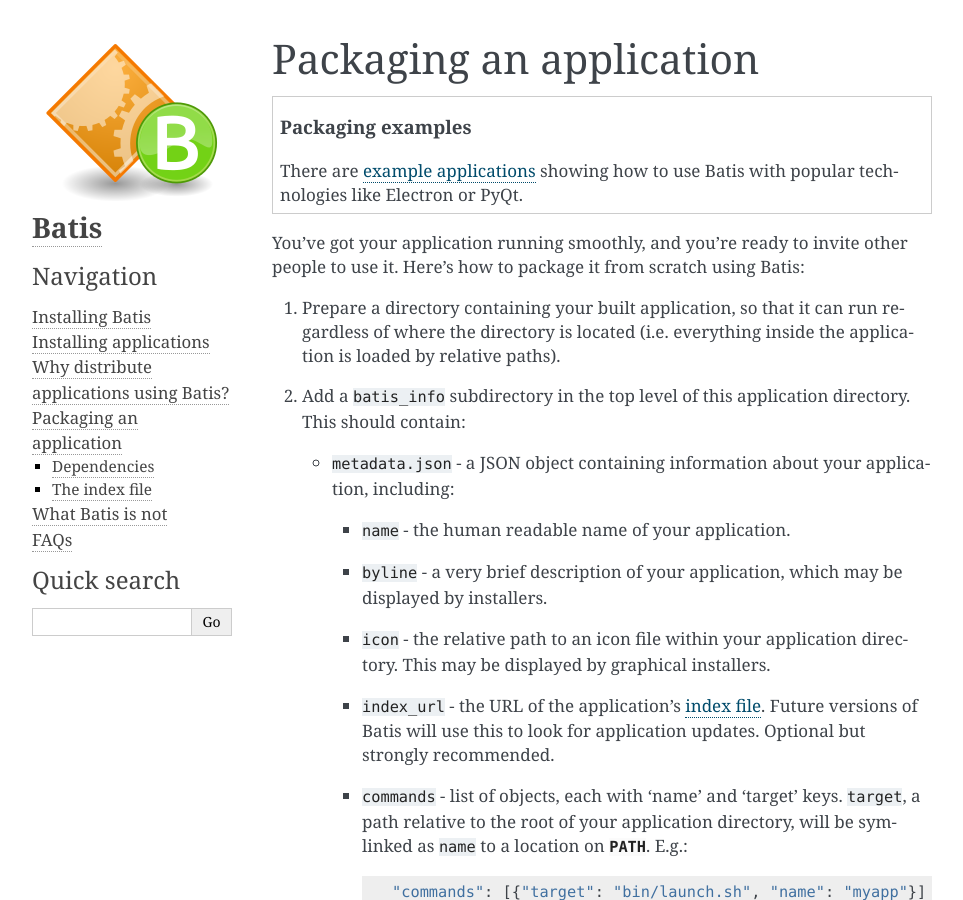
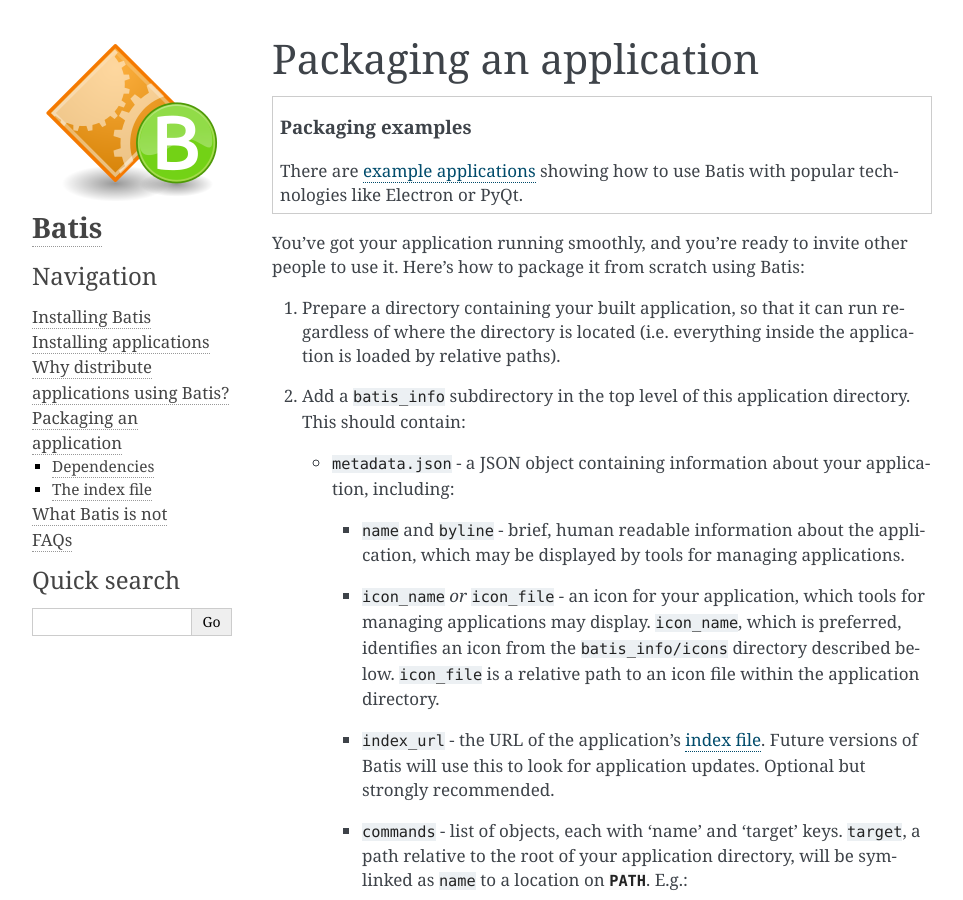
Before and after one commit to batis-installer/batis, a Sphinx documentation site: the page built from doc/packaging.rst, in a window 1280 px wide and 900 px high. Shown: the whole window, without its empty margins (148-1111 px from the left). Built offline with Sphinx 7.4.7, drawn with Linux system fonts in a browser that asks for light colours.

Commit message:
Allow icon_name or icon_file in metadata

```diff
--- a/doc/packaging.rst
+++ b/doc/packaging.rst
@@ -18,11 +18,13 @@ people to use it. Here's how to package it from scratch using Batis:
    * :file:`metadata.json` - a JSON object containing information about your
      application, including:
 
-     - ``name`` - the human readable name of your application.
-     - ``byline`` - a very brief description of your application, which may be
-       displayed by installers.
-     - ``icon`` - the relative path to an icon file within your application
-       directory. This may be displayed by graphical installers.
+     - ``name`` and ``byline`` - brief, human readable information about the
+       application, which may be displayed by tools for managing applications.
+     - ``icon_name`` *or* ``icon_file`` - an icon for your application, which tools
+       for managing applications may display. ``icon_name``, which is preferred,
+       identifies an icon from the ``batis_info/icons`` directory described below.
+       ``icon_file`` is a relative path to an icon file within the application
+       directory.
      - ``index_url`` - the URL of the application's :ref:`index file <index_file>`.
        Future versions of Batis will use this to look for application updates.
        Optional but strongly recommended.
```
Also changed, not shown: 2 other files.
